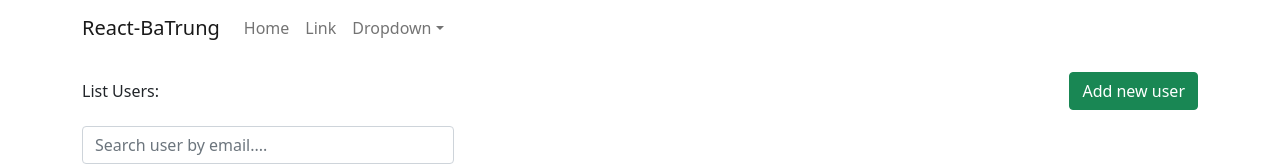
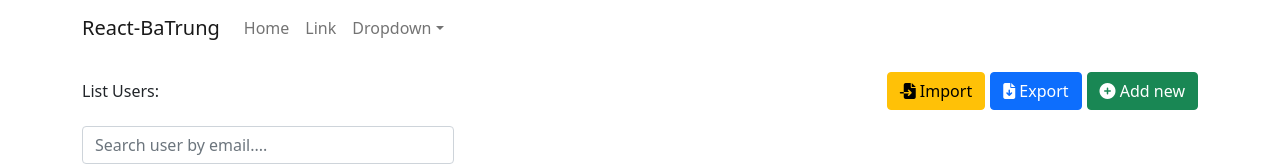
Before and after one commit to BaTrung04/react_test_fresher, a React (Create React App) app: page / in a window 1280 px wide. Shown: the top 166 px of the page. Built offline with nearby package versions, Linux system fonts and the light colour scheme; no server answers.

Commit message:
design export inport - hoan thien export

```diff
--- a/package.json
+++ b/package.json
@@ -10,8 +10,10 @@
     "axios": "0.26.1",
     "bootstrap": "5.1.3",
     "lodash": "4.17.21",
+    "papaparse": "5.3.2",
     "react": "^18.2.0",
     "react-bootstrap": "2.4.0",
+    "react-csv": "2.2.2",
     "react-dom": "^18.2.0",
     "react-paginate": "8.1.2",
     "react-scripts": "5.0.1",
--- a/src/App.scss
+++ b/src/App.scss
@@ -1,8 +1 @@
-.app-container {
-    .add-new {
-        display: flex;
-        align-items: center;
-        justify-content: space-between;
-    }
-
-}
+.app-container {}
--- a/src/Components/TableUsers.js
+++ b/src/Components/TableUsers.js
@@ -7,6 +7,9 @@
 import ModalDeleteUser from './ModalDeleteUser';
 import _, { debounce } from 'lodash';
 import './TableUsers.scss'
+import { CSVLink, CSVDownload } from "react-csv";
+
+
 const TableUsers = (props) => {
     const [listUser, setListUser] = useState([]);
 
@@ -26,6 +29,7 @@
     const [sortField, setSortField] = useState('id');
 
     const [keyword, setKeyWord] = useState('');
+    const [dataExport, setDataExport] = useState('');
 
     const handleClose = () => {
         setIsShowMoDalAddNew(false)
@@ -105,11 +109,49 @@
         }
     }, 300)
 
+    const getUserExport = (event, done) => {
+        let result = [];
+        if (listUser && listUser.length > 0) {
+            result.push(['Id', 'Email', 'First name', 'Last name'])
+            listUser.map(item => {
+                let arr = [];
+                arr[0] = item.id;
+                arr[1] = item.email;
+                arr[2] = item.first_name;
+                arr[3] = item.last_name;
+                console.log(arr)
+                result.push(arr);
+            })
+            setDataExport(result);
+            done();
+        }
+    }
     return (
         <>
             <div className='my-3 add-new'>
                 <span>List Users:</span>
-                <button className='btn btn-success' onClick={() => setIsShowMoDalAddNew(true)}>Add new user</button>
+                <div className='group-btns'>
+                    <label htmlFor="test" className='btn btn-warning'>
+                        <i className="fa-solid fa-file-import"></i> Import
+                    </label>
+                    <input id='test' type='file' hidden />
+                    <CSVLink
+                        data={dataExport}
+                        filename={"users.csv"}
+                        className="btn btn-primary"
+                        asyncOnClick={true}
+                        onClick={getUserExport}
+                    >
+                        <i className="fa-solid fa-file-arrow-down"></i> Export
+                    </CSVLink>
+
+                    <button
+                        className='btn btn-success'
+                        onClick={() => setIsShowMoDalAddNew(true)}
+                    >
+                        <i className="fa-solid fa-circle-plus"></i> Add new
+                    </button>
+                </div>
             </div>
 
             <div className='col-4 my-3'>
--- a/src/Components/TableUsers.scss
+++ b/src/Components/TableUsers.scss
@@ -7,3 +7,16 @@
         padding: 0 2px;
     }
 }
+
+.add-new {
+    display: flex;
+    align-items: center;
+    justify-content: space-between;
+
+    .group-btns {
+        display: flex;
+        gap: 5px;
+
+
+    }
+}
```
Also changed, not shown: 1 other file (tests, documents, lock files or other folders).
